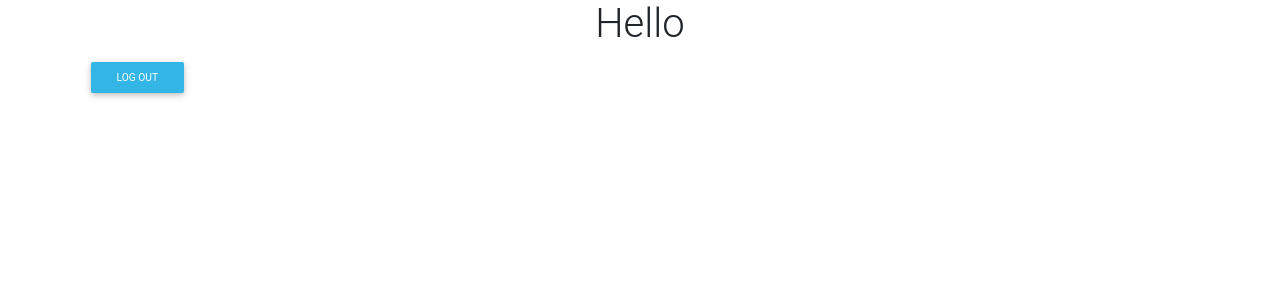
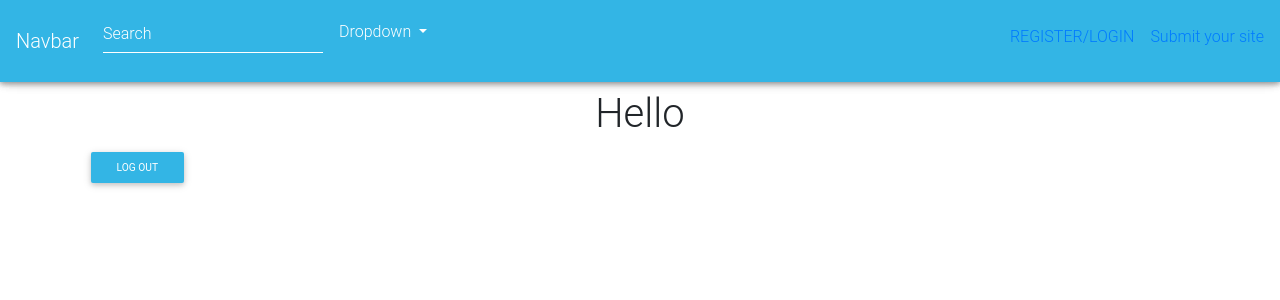
Before and after one commit to default-007/awwwards, a Django app: page / in a window 1280 px wide. Shown: the top 300 px of the page. Run offline with Django 3.2, Linux system fonts and the light colour scheme; some libraries are stand-ins or nearby versions.

Commit message:
Include navbar for smoth navigation

```diff
--- a/myawards/templates/base.html
+++ b/myawards/templates/base.html
@@ -21,6 +21,7 @@
 </head>
 
 <body>
+    {% include 'navbar.html' %}
     {% block content %}
 
     {% endblock %}
--- a/myawards/templates/index.html
+++ b/myawards/templates/index.html
@@ -2,7 +2,7 @@
 
 {% block content %}
 {% include 'navbar.html' %}
-<div class="container">
+<div class="container" style="margin-top:7%;">
     <h1 class="text-center">Hello</h1>
     <a href="{% url 'logout' %}" class="btn btn-sm btn-info">Log Out</a>
 </div>
--- a/myawards/templates/navbar.html
+++ b/myawards/templates/navbar.html
@@ -0,0 +1,34 @@
+<nav class="navbar fixed-top navbar-expand-lg navbar-dark scrolling-navbar bg-info">
+    <a class="navbar-brand" href="#">Navbar</a>
+    <button class="navbar-toggler" type="button" data-toggle="collapse" data-target="#navbarSupportedContent"
+        aria-controls="navbarSupportedContent" aria-expanded="false" aria-label="Toggle navigation">
+        <span class="navbar-toggler-icon"></span>
+    </button>
+    <div class="collapse navbar-collapse" id="navbarSupportedContent">
+        <ul class="navbar-nav mr-auto">
+            <li class="nav-item active">
+                <form class="form-inline">
+                    <div class="md-form my-0">
+                        <input class="form-control mr-sm-2" type="text" placeholder="Search" aria-label="Search">
+                    </div>
+                </form>
+            </li>
+            <li class="nav-item dropdown">
+                <a class="nav-link dropdown-toggle" id="navbarDropdownMenuLink" data-toggle="dropdown"
+                    aria-haspopup="true" aria-expanded="false">Dropdown
+                </a>
+                <div class="dropdown-menu dropdown-primary" aria-labelledby="navbarDropdownMenuLink">
+                    <a class="dropdown-item" href="#">Action</a>
+                    <a class="dropdown-item" href="#">Another action</a>
+                    <a class="dropdown-item" href="#">Something else here</a>
+                </div>
+            </li>
+        </ul>
+
+        <ul class="navbar-nav navbar-right">
+            <li><a href="{% url 'login' %}"> REGISTER/LOGIN </a></li>
+            <li class="bg-info"><a href="" class="ml-3 bg-info "> Submit your site</a></li>
+        </ul>
+
+    </div>
+</nav>
--- a/myawards/templates/registration/login.html
+++ b/myawards/templates/registration/login.html
@@ -1,7 +1,7 @@
 {% extends 'base.html' %}
 {% load crispy_forms_tags %}
 {% block content %}
-<div class="container">
+<div class="container" style="margin-top: 7%;">
     <form action="" method="post" novalidate>
         {% csrf_token%}
         {{ form|crispy}}
--- a/myawards/templates/registration/signup.html
+++ b/myawards/templates/registration/signup.html
@@ -1,7 +1,7 @@
 {% extends 'base.html' %}
 {% load crispy_forms_tags %}
 {% block content %}
-<div class="container">
+<div class="container" style="margin-top: 7%;">
     <form action="" method="post" novalidate>
         {% csrf_token%}
         {{ form|crispy}}
```
